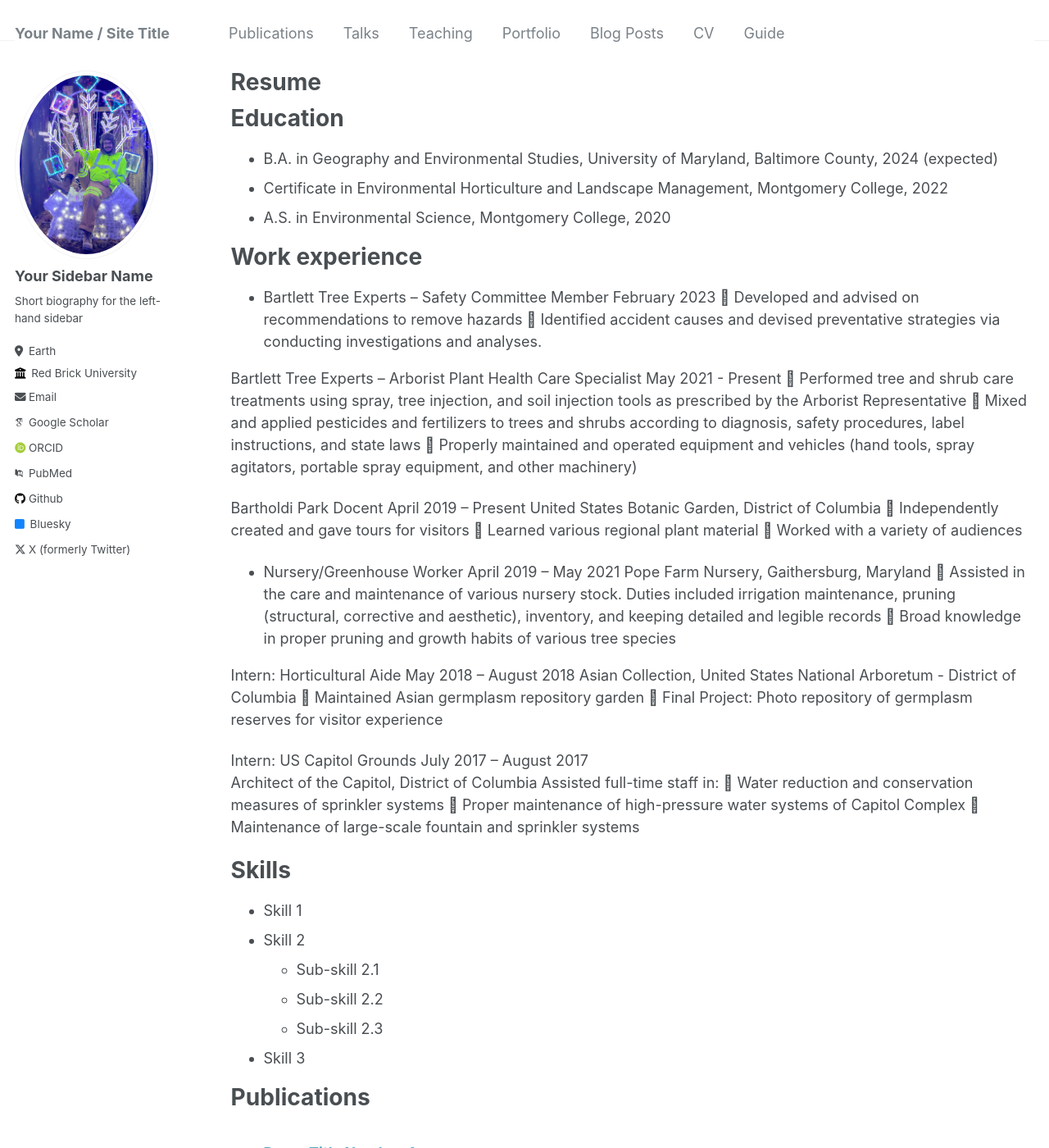
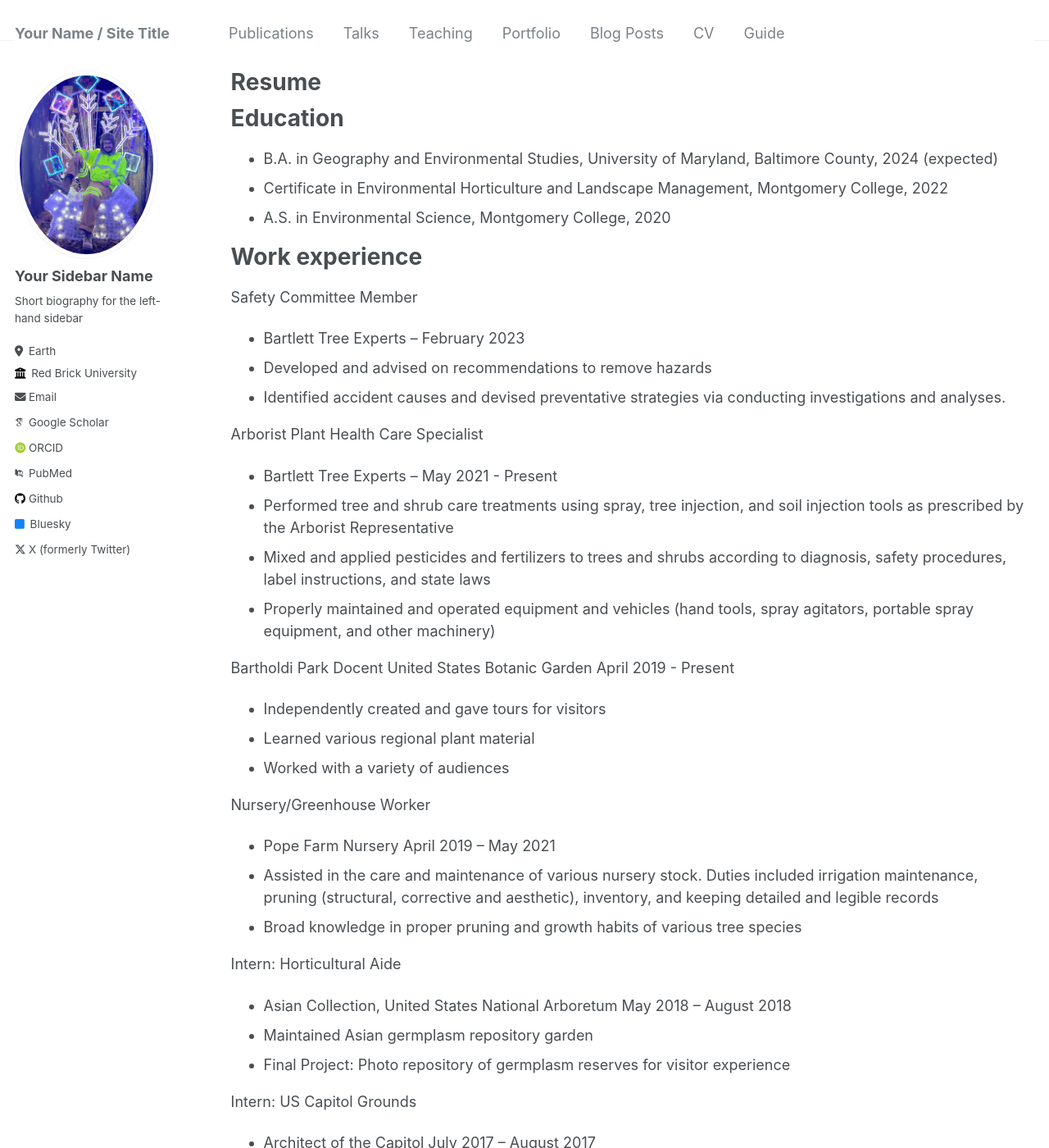
Before and after one commit to LucasBendit/LucasBendit.github.io, a Jekyll site: the page built from _pages/cv.md, in a window 1280 px wide and 1400 px high. Shown: the whole window at 82% size. Built offline with Jekyll 4.4.1, drawn with Linux system fonts in a browser that asks for light colours; some web fonts are replaced; some of the changed text lies outside the part shown.

Commit message:
Update cv.md

```diff
--- a/_pages/cv.md
+++ b/_pages/cv.md
@@ -17,39 +17,39 @@ Education
 
 Work experience
 ======
-* Bartlett Tree Experts – Safety Committee Member 				February 2023
-	Developed and advised on recommendations to remove hazards
-	Identified accident causes and devised preventative strategies via conducting investigations and analyses.
+Safety Committee Member
+* Bartlett Tree Experts – February 2023
+* Developed and advised on recommendations to remove hazards
+* Identified accident causes and devised preventative strategies via conducting investigations and analyses.
 
-Bartlett Tree Experts – Arborist Plant Health Care Specialist			        May 2021 - Present
-	Performed tree and shrub care treatments using spray, tree injection, and soil injection tools as prescribed by the Arborist Representative
-	Mixed and applied pesticides and fertilizers to trees and shrubs according to diagnosis, safety procedures, label instructions, and state laws
-	Properly maintained and operated equipment and vehicles (hand tools, spray agitators, portable spray equipment, and other machinery)
+Arborist Plant Health Care Specialist
+* Bartlett Tree Experts – May 2021 - Present
+* Performed tree and shrub care treatments using spray, tree injection, and soil injection tools as prescribed by the Arborist Representative
+* Mixed and applied pesticides and fertilizers to trees and shrubs according to diagnosis, safety procedures, label instructions, and state laws
+* Properly maintained and operated equipment and vehicles (hand tools, spray agitators, portable spray equipment, and other machinery)
 
-Bartholdi Park Docent                             						        April 2019 – Present
-United States Botanic Garden, District of Columbia
-	Independently created and gave tours for visitors
-	Learned various regional plant material
-	Worked with a variety of audiences
+Bartholdi Park Docent
+United States Botanic Garden April 2019 - Present
+* Independently created and gave tours for visitors
+* Learned various regional plant material
+* Worked with a variety of audiences
 
+Nursery/Greenhouse Worker
+* Pope Farm Nursery April 2019 – May 2021
+* Assisted in the care and maintenance of various nursery stock. Duties included irrigation maintenance, pruning (structural, corrective and aesthetic), inventory, and keeping detailed and legible records
+* Broad knowledge in proper pruning and growth habits of various tree species
 
+Intern: Horticultural Aide
+* Asian Collection, United States National Arboretum May 2018 – August 2018
+* Maintained Asian germplasm repository garden
+* Final Project: Photo repository of germplasm reserves for visitor experience
 
-* Nursery/Greenhouse Worker                                                                                                 April 2019 – May 2021
-Pope Farm Nursery, Gaithersburg, Maryland
-	Assisted in the care and maintenance of various nursery stock. Duties included irrigation maintenance, pruning (structural, corrective and aesthetic), inventory, and keeping detailed and legible records
-	Broad knowledge in proper pruning and growth habits of various tree species
-
-Intern: Horticultural Aide							   May 2018 – August 2018
-Asian Collection, United States National Arboretum - District of Columbia
-	Maintained Asian germplasm repository garden
-	Final Project: Photo repository of germplasm reserves for visitor experience
-
-Intern: US Capitol Grounds							   July 2017 – August 2017
-Architect of the Capitol, District of Columbia
-Assisted full-time staff in:
-	Water reduction and conservation measures of sprinkler systems
-	Proper maintenance of high-pressure water systems of Capitol Complex
-	Maintenance of large-scale fountain and sprinkler systems
+Intern: US Capitol Grounds
+* Architect of the Capitol July 2017 – August 2017
+* Assisted full-time staff in:
+* Water reduction and conservation measures of sprinkler systems
+* Proper maintenance of high-pressure water systems of Capitol Complex
+* Maintenance of large-scale fountain and sprinkler systems
 
 
 Skills
```
